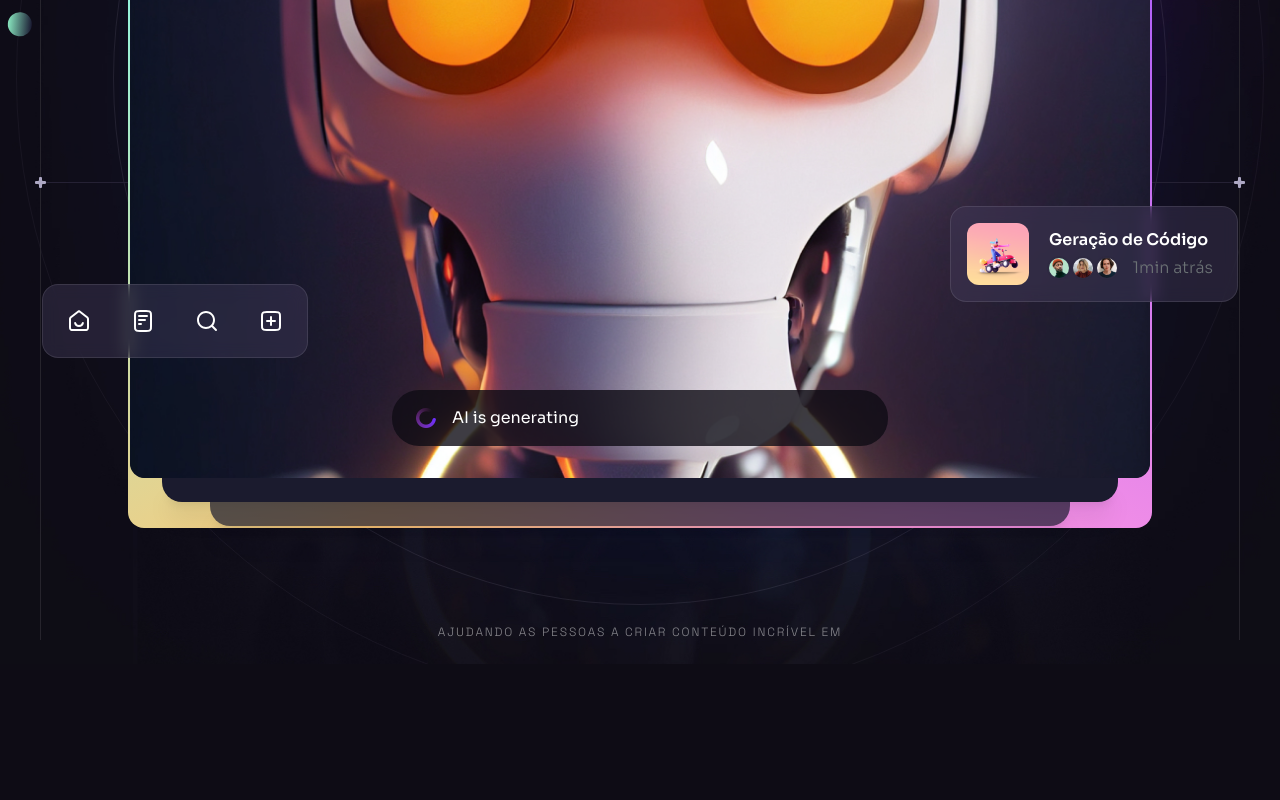
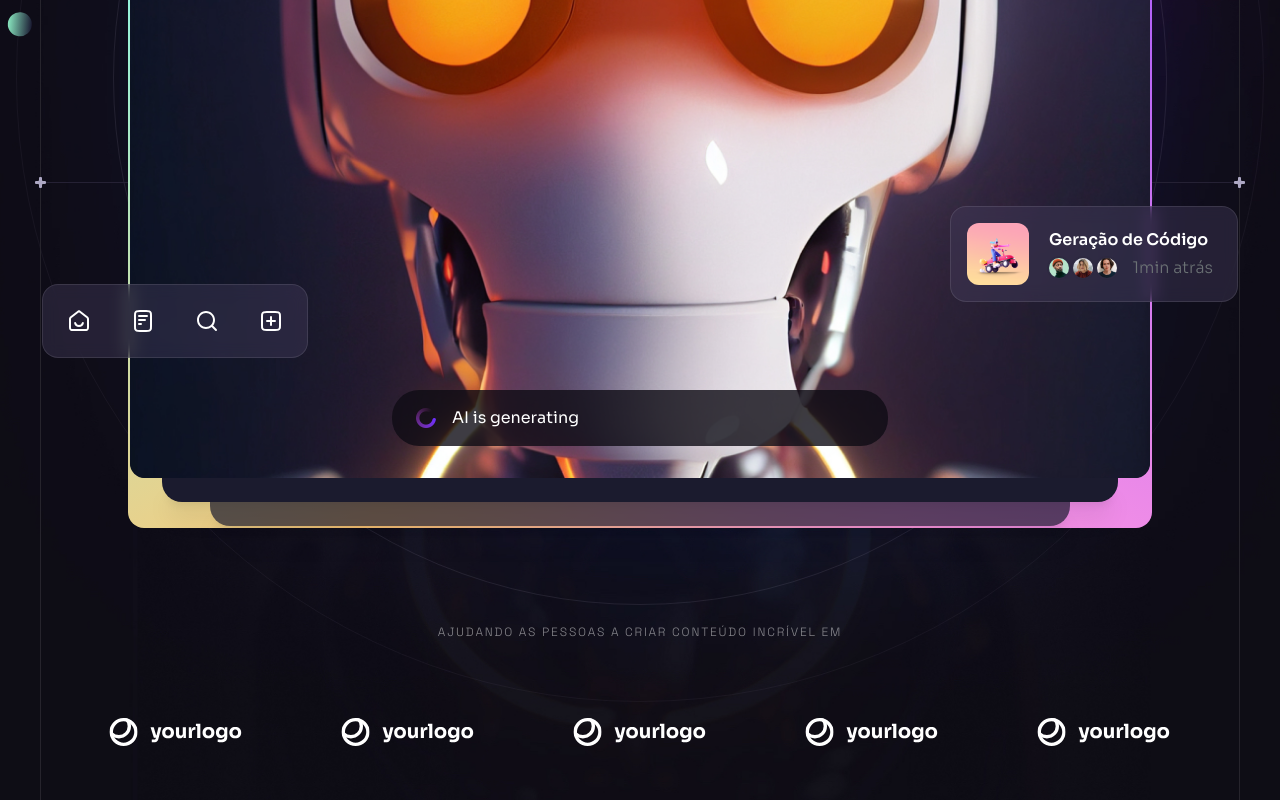
Before and after one commit to gafanhotoalexandre/brainwave, a React (Vite) app: page / in a window 1280 px wide. Shown: the part 702-1502 px from the top of the page. Before the commit the page ends 1366 px from the top, so only its background shows below. Built offline with nearby package versions, Linux system fonts and the light colour scheme.

Commit message:
finalizando Hero Section

```diff
--- a/src/components/CompanyLogos.jsx
+++ b/src/components/CompanyLogos.jsx
@@ -1,9 +1,22 @@
+import { companyLogos } from "../constants";
+
 export function CompanyLogos({ className }) {
   return (
     <div className={className}>
       <h5 className="tagline mb-6 text-center text-n-1/50">
         Ajudando as pessoas a criar conteúdo incrível em
       </h5>
+
+      <ul className="flex">
+        {companyLogos.map((logo, index) => (
+          <li
+            key={index}
+            className="flex items-center justify-center flex-1 h-[8.5rem]"
+          >
+            <img src={logo} width={134} height={134} alt={logo} />
+          </li>
+        ))}
+      </ul>
     </div>
   );
 }
```
